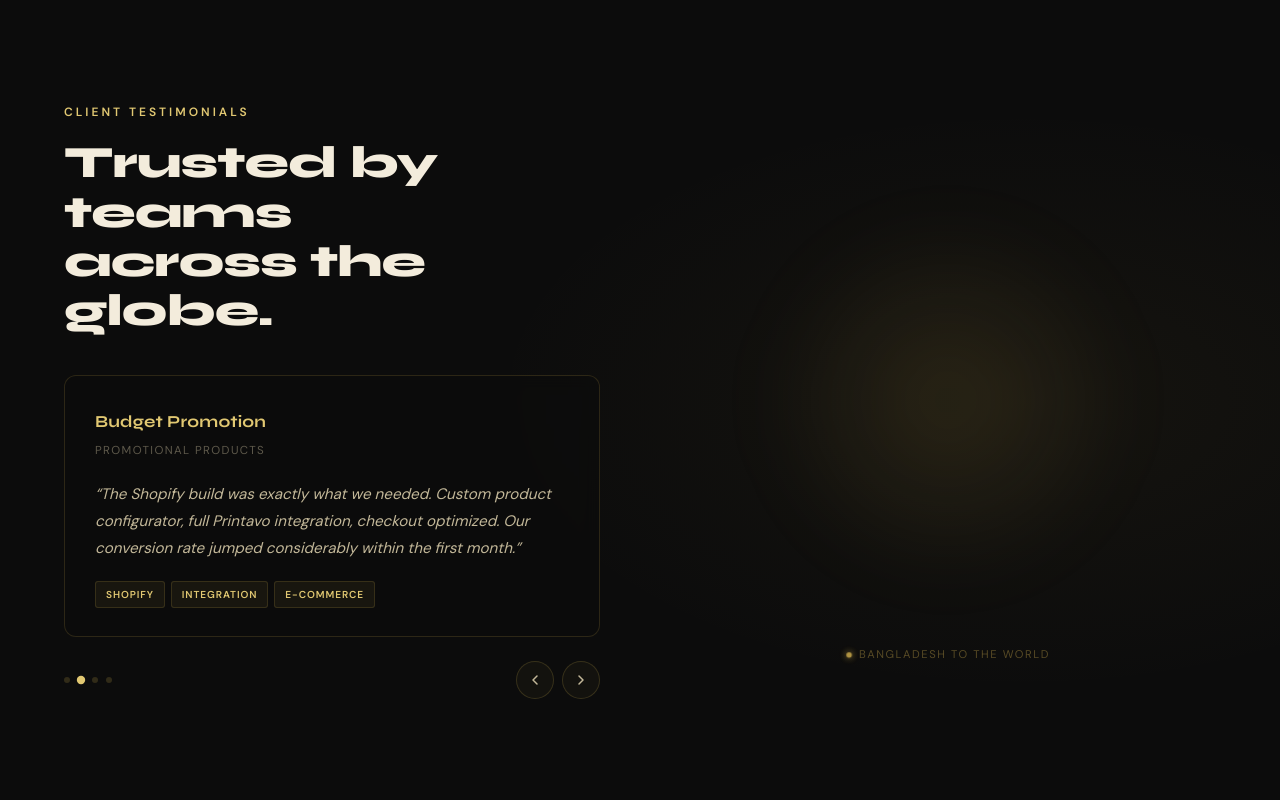
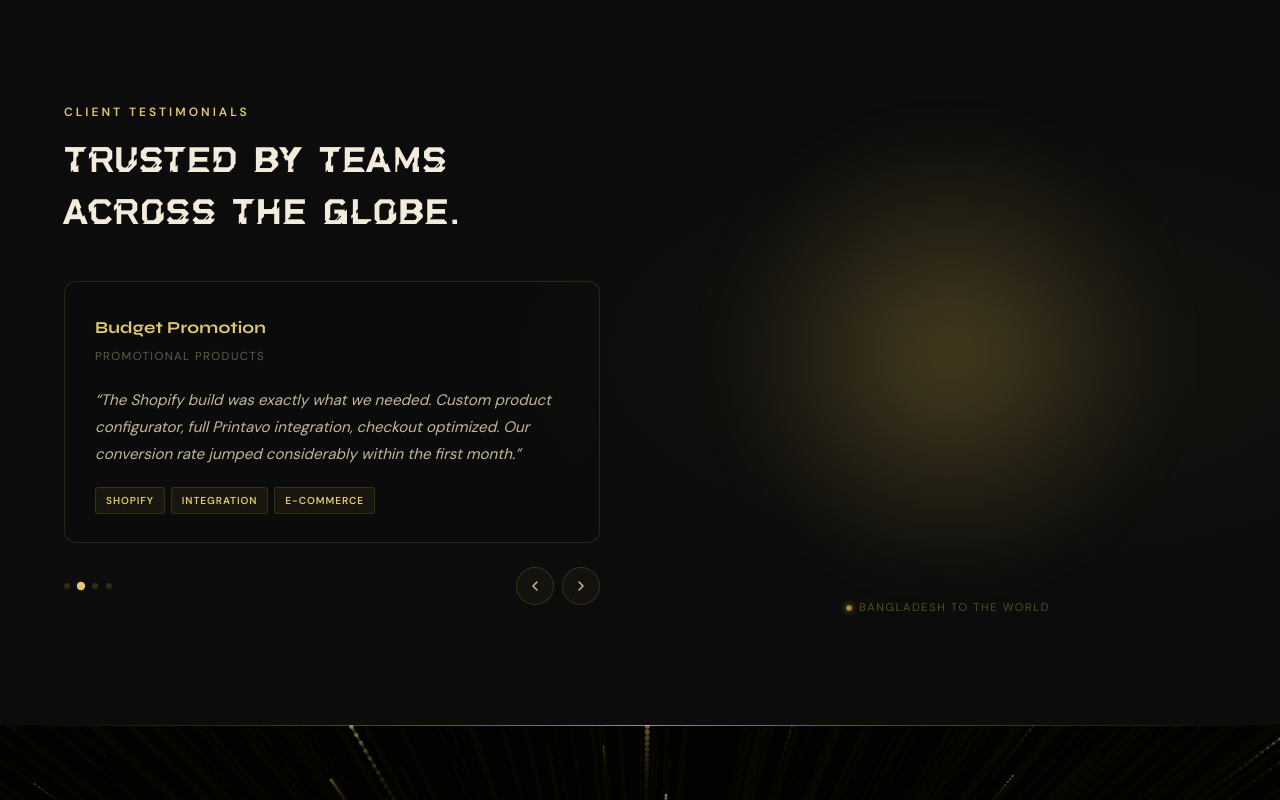
Before and after one commit to AhnafH17/Portfolio-Website, a Next.js app: page / in a window 1280 px wide. Shown: the part 2720-3520 px from the top of the page. Built offline with nearby package versions, Linux system fonts and the light colour scheme.

Commit message:
Testimonial: Sddystopian heading font + golden globe texture and glow

```diff
--- a/app/globals.css
+++ b/app/globals.css
@@ -978,11 +978,11 @@ footer span{color:var(--accent-glow)}
   align-items:center;
 }
 .ts-heading{
-  font-family:var(--font-display);
+  font-family:'Sddystopian',var(--font-display);
   font-size:clamp(2rem,3.5vw,3rem);
-  font-weight:800;
-  line-height:1.1;
-  letter-spacing:-0.02em;
+  font-weight:400;
+  line-height:1.15;
+  letter-spacing:0.01em;
   color:var(--gold);
   margin-bottom:40px;
 }
@@ -1108,9 +1108,9 @@ footer span{color:var(--accent-glow)}
 }
 .ts-globe-glow{
   position:absolute;
-  inset:10%;
-  background:radial-gradient(circle, rgba(201,168,76,0.12) 0%, transparent 70%);
-  filter:blur(32px);
+  inset:5%;
+  background:radial-gradient(circle, rgba(201,168,76,0.28) 0%, rgba(201,168,76,0.08) 50%, transparent 75%);
+  filter:blur(28px);
   pointer-events:none;
   z-index:0;
 }
--- a/components/TestimonialSection.tsx
+++ b/components/TestimonialSection.tsx
@@ -81,9 +81,9 @@ function GlobeViz() {
           .width(W)
           .height(H)
           .backgroundColor('rgba(0,0,0,0)')
-          .globeImageUrl('https://unpkg.com/three-globe/example/img/earth-night.jpg')
-          .atmosphereColor('rgba(201,168,76,0.4)')
-          .atmosphereAltitude(0.18)
+          .globeImageUrl('https://unpkg.com/three-globe/example/img/earth-day.jpg')
+          .atmosphereColor('rgba(220,180,60,0.85)')
+          .atmosphereAltitude(0.22)
           .arcsData(ARCS)
           .arcColor(() => ['#c9a84c', '#e2c973'])
           .arcDashLength(0.35)
```
